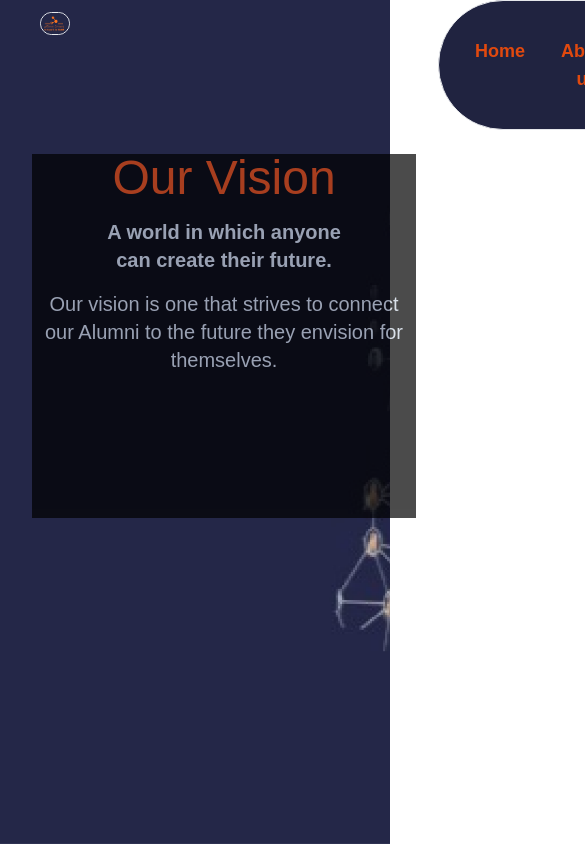
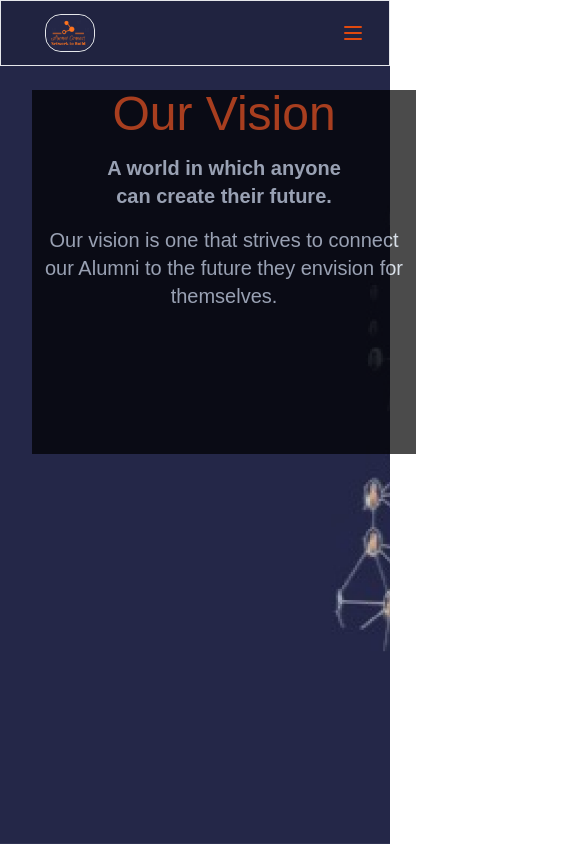
Before and after one commit to Omari-Elizabeth/moringa_alumni_community_client, a React (Create React App) app: page /aboutus in a window 390 px wide. Shown: the top 844 px of the page, 585 px wide, since content can reach past the window. Built offline with nearby package versions, Linux system fonts and the light colour scheme; no server answers.

Commit message:
worked on the navbar responsiveness

```diff
--- a/src/Components/MainDisplay.js
+++ b/src/Components/MainDisplay.js
@@ -1,53 +1,161 @@
-//  MainDisplay, this will house every oher component
+// //  MainDisplay, this will house every oher component
+// import { Link } from "react-router-dom";
+// import Home from "./Home";
+// import Logo from "../img/homelogo.png";
+// import Scroll from "react-scroll";
+
+// const ScrollLink = Scroll.ScrollLink;
+
+// export function Navigation() {
+//   return (
+//     <>
+//       <div className="flex gap-96 ">
+//         <div className="m-3">
+//           <img
+//             src={Logo}
+//             className="border rounded-2xl ml-7"
+//             alt="logo"
+//             width={100}
+//             height={100}
+//           />
+//         </div>
+
+//         <div className="flex gap-9   bg-cloud-burst-600 border rounded-full  text-lg p-9 font-bold text-international-orange-600 ">
+//           <Link to="/home" className="hover:text-white">
+//             {" "}
+//             Home
+//           </Link>
+//           <Link to="/aboutus" className="hover:text-white">
+//             {" "}
+//             About us
+//           </Link>
+//           <ScrollLink to="#footer" spy={true} smooth={true} duration={500}>
+//             Contacts
+//           </ScrollLink>
+//           {/* <Link to="/contactus" className='hover:text-white'> Contact us</Link> */}
+//           <Link to="/signup" className="hover:text-white">
+//             Sign Up
+//           </Link>
+//           <Link to="/login" className="hover:text-white">
+//             Log In
+//           </Link>
+//           <Link to="/admin_login" className="hover:text-white">
+//             Adminstrators
+//           </Link>
+//         </div>
+//         {/* <Link to="/updateprofile">Update Profile</Link> */}
+//       </div>
+//     </>
+//   );
+
+// }
+
+// function MainDisplay() {
+//   return (
+//     <div>
+//       <Home />
+//     </div>
+//   );
+// }
+
+// export default MainDisplay;
+
+import Scroll from "react-scroll";
+import { useState } from "react";
 import { Link } from "react-router-dom";
 import Home from "./Home";
 import Logo from "../img/homelogo.png";
-import Scroll from "react-scroll";
-
-const ScrollLink = Scroll.ScrollLink;
 
 export function Navigation() {
+  const ScrollLink = Scroll.ScrollLink;
+    const [navbar, setNavbar] = useState(false);
+
     return (
-    <>
-      <div className="flex gap-96 ">
-        <div className="m-3">
+        <nav className="w-full bg-cloud-burst-600 border md:rounded-full" >
+            <div className="justify-between px-4 mx-auto lg:max-w-7xl md:items-center md:flex md:px-8">
+                <div>
+                    <div className="flex items-center justify-between py-3 md:py-5 md:block">
+                    <div>
           <img
             src={Logo}
             className="border rounded-2xl ml-7"
             alt="logo"
-            width={100}
-            height={100}
+            width={50}
+            height={50}
           />
         </div>
-
-        <div className="flex gap-9   bg-cloud-burst-600 border rounded-full  text-lg p-9 font-bold text-international-orange-600 ">
-          <Link to="/home" className="hover:text-white">
+                        <div className="md:hidden">
+                            <button
+                                className="p-2 text-international-orange-600  rounded-md outline-none focus:border-international-orange-600  focus:border"
+                                onClick={() => setNavbar(!navbar)}
+                            >
+                                {navbar ? (
+                                    <svg
+                                        xmlns="http://www.w3.org/2000/svg"
+                                        className="w-6 h-6"
+                                        viewBox="0 0 20 20"
+                                        fill="currentColor"
+                                    >
+                                        <path
+                                            fillRule="evenodd"
+                                            d="M4.293 4.293a1 1 0 011.414 0L10 8.586l4.293-4.293a1 1 0 111.414 1.414L11.414 10l4.293 4.293a1 1 0 01-1.414 1.414L10 11.414l-4.293 4.293a1 1 0 01-1.414-1.414L8.586 10 4.293 5.707a1 1 0 010-1.414z"
+                                            clipRule="evenodd"
+                                        />
+                                    </svg>
+                                ) : (
+                                    <svg
+                                        xmlns="http://www.w3.org/2000/svg"
+                                        className="w-6 h-6"
+                                        fill="none"
+                                        viewBox="0 0 24 24"
+                                        stroke="currentColor"
+                                        strokeWidth={2}
+                                    >
+                                        <path
+                                            strokeLinecap="round"
+                                            strokeLinejoin="round"
+                                            d="M4 6h16M4 12h16M4 18h16"
+                                        />
+                                    </svg>
+                                )}
+                            </button>
+                        </div>
+                    </div>
+                </div>
+                <div>
+                    <div
+                        className={`flex-1 justify-self-center pb-3 mt-8 md:block md:pb-0 md:mt-0 ${
+                            navbar ? "block" : "hidden"
+                        }`}
+                    >
+                        <div className="items-center justify-center space-y-8 md:flex md:space-x-6 md:space-y-0">
+                        <Link to="/home" className=" font-bold text-international-orange-600 hover:text-white">
             {" "}
             Home
           </Link>
-          <Link to="/aboutus" className="hover:text-white">
+          <Link to="/aboutus" className=" font-bold text-international-orange-600 hover:text-white">
             {" "}
             About us
                 </Link>
+
                 <ScrollLink to="#footer" spy={true} smooth={true} duration={500}>
              Contacts
            </ScrollLink>
-          {/* <Link to="/contactus" className='hover:text-white'> Contact us</Link> */}
-          <Link to="/signup" className="hover:text-white">
+                <Link to="/signup" className=" font-bold text-international-orange-600 hover:text-white">
             Sign Up
            </Link>
-          <Link to="/login" className="hover:text-white">
+          <Link to="/login" className=" font-bold text-international-orange-600 hover:text-white">
             Log In
           </Link>
-          <Link to="/admin_login" className="hover:text-white">
+          <Link to="/admin_login" className="font-bold text-international-orange-600 hover:text-white">
             Adminstrators
           </Link>
                         </div>
-        {/* <Link to="/updateprofile">Update Profile</Link> */}
                     </div>
-    </>
+                </div>
+            </div>
+        </nav>
     );
-
 }
 
 function MainDisplay() {
```
Lines whose indentation alone changed are shown as unchanged.
